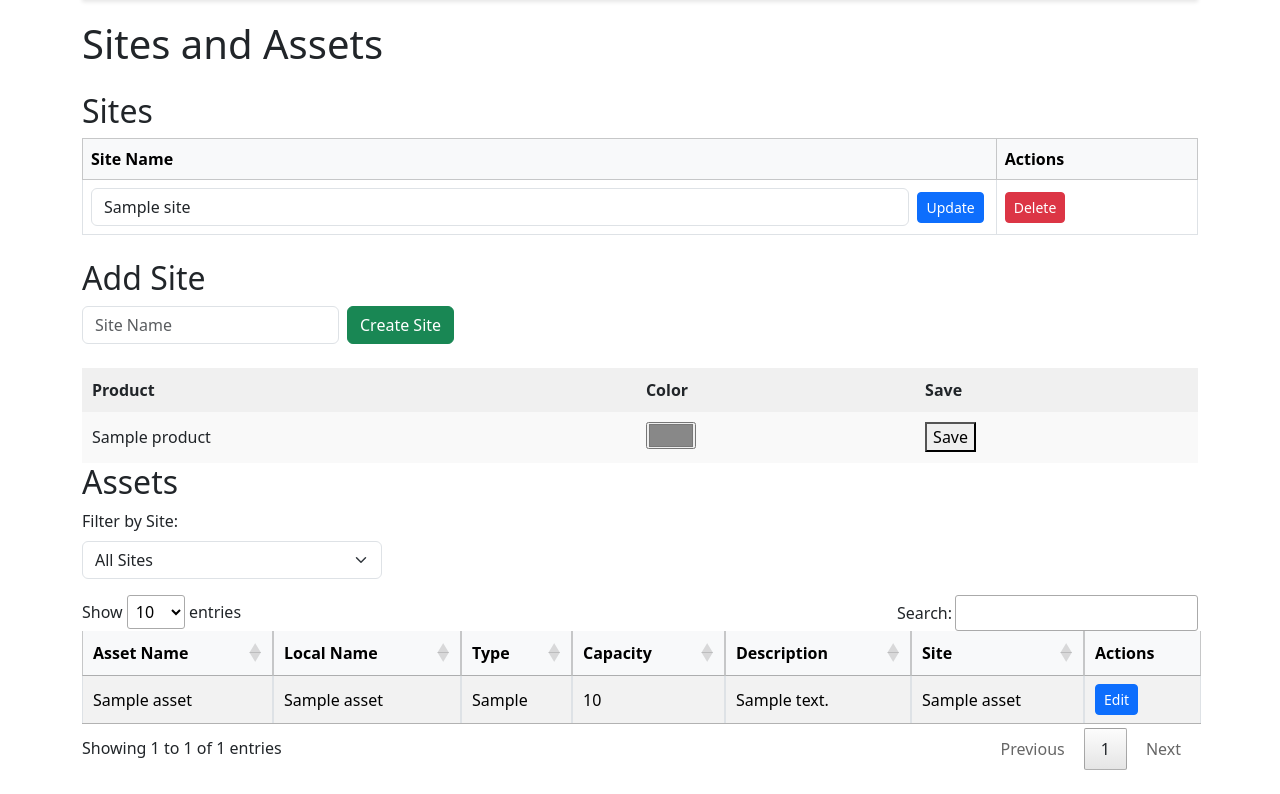
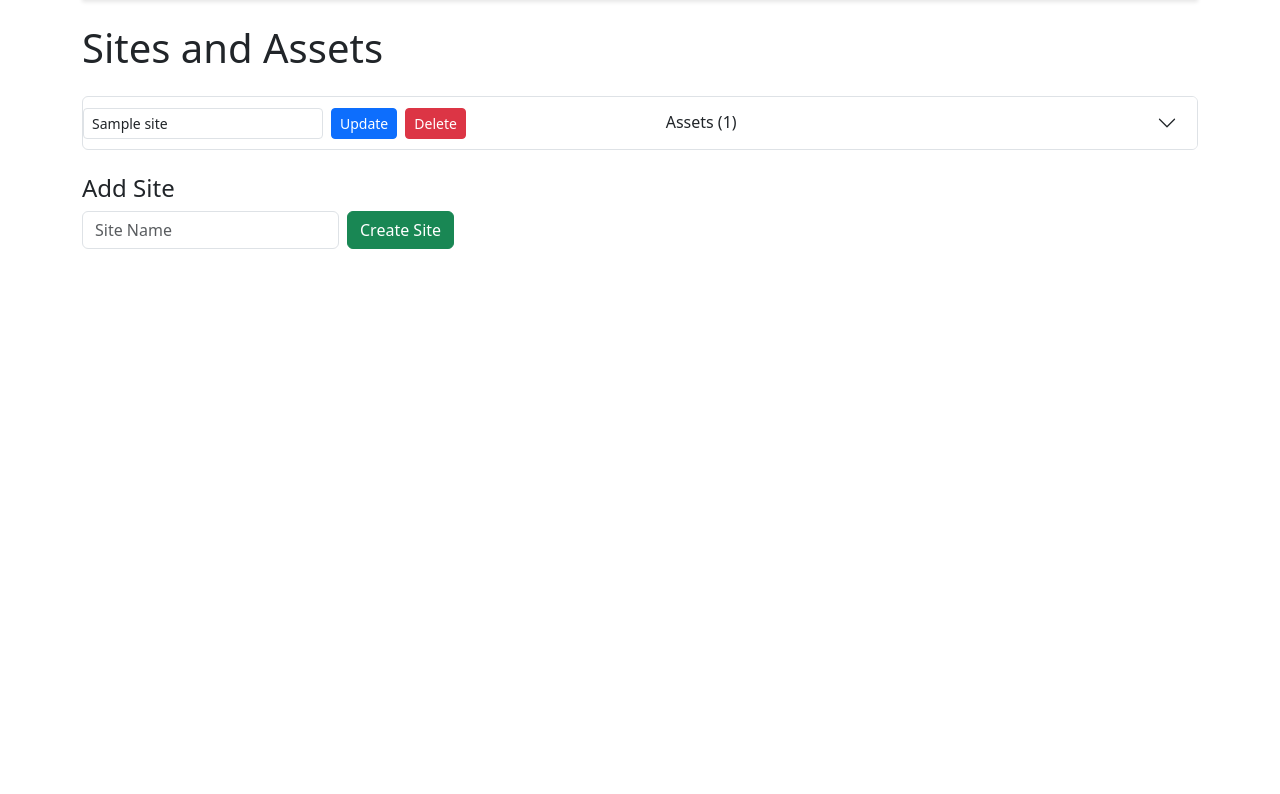
Before and after one commit to Quietsphere/flask-sql-viewer, a Flask app: template templates/admin_sites.html in a window 1280 px wide. Shown: the part 68-862 px from the top of the page. After the commit the page ends 317 px from the top, so only its background shows below. Run offline with Flask 3, Linux system fonts and the light colour scheme; the template is opened without the code that fills it: most values are stand-ins (such as "Sample title", 1, 10 or a date in 2020); some libraries are stand-ins or nearby versions.

Commit message:
streamlined sites and assets

```diff
--- a/templates/admin_sites.html
+++ b/templates/admin_sites.html
@@ -5,18 +5,17 @@
     <title>Admin - Sites and Assets</title>
     <link rel="stylesheet" href="{{ url_for('static', filename='style.css') }}">
     <link href="https://cdn.jsdelivr.net/npm/bootstrap@5.3.3/dist/css/bootstrap.min.css" rel="stylesheet">
-    <link rel="stylesheet" href="https://cdn.datatables.net/1.13.6/css/jquery.dataTables.min.css">
-    <link rel="stylesheet" href="https://cdn.datatables.net/rowgroup/1.3.1/css/rowGroup.dataTables.min.css">
     <style>
-        td, th {
-            vertical-align: middle !important;
-        }
+        td, th { vertical-align: middle !important; }
+        .accordion-button:not(.collapsed) { background-color: #e7f1ff; }
+        .table-sm td, .table-sm th { padding: .4rem; }
+        .site-header-actions { gap: .25rem; }
+        .site-header-form { display: flex; gap: .5rem; align-items: center; width: 100%; }
     </style>
 </head>
 <body class="container py-4">
 
-
-    <nav>
+    <nav class="mb-4">
         <a href="/">Dashboard</a>
         <a href="/transactions">Transactions</a>
         <a href="/tanklevels">Tank Levels</a>
@@ -27,7 +26,6 @@
         {% endif %}
         <a href="/logout">Logout</a>
     </nav>
-
 
     <h1 class="mb-4">Sites and Assets</h1>
 
@@ -42,40 +40,121 @@
       {% endif %}
     {% endwith %}
 
-<!-- SITES TABLE -->
-<h2>Sites</h2>
-<table class="table table-bordered mb-4" id="sites-table">
-  <thead class="table-light">
+    <div class="accordion" id="sitesAssetsAccordion">
+      {% for site in sites %}
+        <div class="accordion-item">
+          <h2 class="accordion-header" id="heading{{ site.SiteID }}">
+            <div class="d-flex site-header-form">
+              <form method="post" action="{{ url_for('admin_sites') }}" class="d-flex align-items-center w-100" style="gap: 0.5rem;">
+                <input type="hidden" name="edit_site_id" value="{{ site.SiteID }}">
+                <input type="text" name="edit_site_name" value="{{ site.SiteName }}" class="form-control form-control-sm" required style="max-width: 240px; min-width: 120px;">
+                <button type="submit" name="form_type" value="edit_site" class="btn btn-sm btn-primary" title="Update Site">Update</button>
+                <button type="submit" name="form_type" value="delete_site" class="btn btn-sm btn-danger" title="Delete Site"
+                        onclick="return confirm('Delete this site?');">Delete</button>
+              </form>
+              <button class="accordion-button collapsed ms-2 flex-shrink-1" type="button" data-bs-toggle="collapse"
+                      data-bs-target="#collapse{{ site.SiteID }}" aria-expanded="false"
+                      aria-controls="collapse{{ site.SiteID }}">
+                <span class="ms-2">Assets ({{ assets | selectattr('SiteID', 'equalto', site.SiteID) | list | length }})</span>
+              </button>
+            </div>
+          </h2>
+          <div id="collapse{{ site.SiteID }}" class="accordion-collapse collapse"
+               aria-labelledby="heading{{ site.SiteID }}" data-bs-parent="#sitesAssetsAccordion">
+            <div class="accordion-body p-0">
+              <table class="table mb-0 table-sm align-middle">
+                <thead>
                   <tr>
-      <th>Site Name</th>
+                    <th>Asset Name</th>
+                    <th>Local Name</th>
+                    <th>Type</th>
+                    <th>Capacity</th>
+                    <th>Description</th>
+                    <th>Company</th>
                     <th>Actions</th>
                   </tr>
                 </thead>
                 <tbody>
-    {% for site in sites %}
+                  {% for asset in assets if asset.SiteID == site.SiteID %}
                   <tr>
+                    <td>{{ asset.AssetName }}</td>
+                    <td>{{ asset.LocalName }}</td>
+                    <td>{{ asset.AssetType }}</td>
+                    <td>{{ asset.Capacity }}</td>
+                    <td>{{ asset.Description }}</td>
+                    <td>{{ asset.CompanyName or '' }}</td>
                     <td>
-        <form method="post" action="{{ url_for('admin_sites') }}" class="d-flex align-items-center">
-          <input type="hidden" name="form_type" value="edit_site">
-          <input type="hidden" name="edit_site_id" value="{{ site.SiteID }}">
-          <input type="text" name="edit_site_name" value="{{ site.SiteName }}" class="form-control me-2" required>
-          <button type="submit" class="btn btn-sm btn-primary me-1">Update</button>
-        </form>
-      </td>
-      <td>
-        <form method="post" action="{{ url_for('admin_sites') }}" onsubmit="return confirm('Delete this site?');">
-          <input type="hidden" name="form_type" value="delete_site">
-          <input type="hidden" name="delete_site_id" value="{{ site.SiteID }}">
-          <button type="submit" class="btn btn-sm btn-danger">Delete</button>
-        </form>
+                      <button class="btn btn-sm btn-primary" data-bs-toggle="modal"
+                              data-bs-target="#editAssetModal{{ asset.AssetID }}">
+                        Edit
+                      </button>
                     </td>
                   </tr>
                   {% endfor %}
                 </tbody>
               </table>
+            </div>
+          </div>
+        </div>
+      {% endfor %}
 
-<!-- NEW SITE -->
-<h2>Add Site</h2>
+      {# Unassigned assets panel #}
+      {% set unassigned_assets = assets | selectattr("SiteID", "==", None) | list %}
+      {% if unassigned_assets %}
+        <div class="accordion-item">
+          <h2 class="accordion-header" id="headingUnassigned">
+            <div class="d-flex site-header-form">
+              <span class="flex-grow-1 fw-bold">Unassigned</span>
+              <button class="accordion-button collapsed flex-shrink-1" type="button" data-bs-toggle="collapse"
+                      data-bs-target="#collapseUnassigned" aria-expanded="false"
+                      aria-controls="collapseUnassigned">
+                <span class="ms-2">Assets ({{ unassigned_assets | length }})</span>
+              </button>
+            </div>
+          </h2>
+          <div id="collapseUnassigned" class="accordion-collapse collapse"
+               aria-labelledby="headingUnassigned" data-bs-parent="#sitesAssetsAccordion">
+            <div class="accordion-body p-0">
+              <table class="table mb-0 table-sm align-middle">
+                <thead>
+                  <tr>
+                    <th>Asset Name</th>
+                    <th>Local Name</th>
+                    <th>Type</th>
+                    <th>Capacity</th>
+                    <th>Description</th>
+                    <th>Company</th>
+                    <th>Actions</th>
+                  </tr>
+                </thead>
+                <tbody>
+                  {% for asset in unassigned_assets %}
+                  <tr>
+                    <td>{{ asset.AssetName }}</td>
+                    <td>{{ asset.LocalName }}</td>
+                    <td>{{ asset.AssetType }}</td>
+                    <td>{{ asset.Capacity }}</td>
+                    <td>{{ asset.Description }}</td>
+                    <td>{{ asset.CompanyName or '' }}</td>
+                    <td>
+                      <button class="btn btn-sm btn-primary" data-bs-toggle="modal"
+                              data-bs-target="#editAssetModal{{ asset.AssetID }}">
+                        Edit
+                      </button>
+                    </td>
+                  </tr>
+                  {% endfor %}
+                </tbody>
+              </table>
+            </div>
+          </div>
+        </div>
+      {% endif %}
+    </div>
+
+    <!-- ADD NEW SITE -->
+    <div class="mt-4">
+      <h4>Add Site</h4>
       <form method="post" action="{{ url_for('admin_sites') }}" class="row g-2 mb-4">
           <input type="hidden" name="form_type" value="create_site">
           <div class="col-auto">
@@ -85,78 +164,9 @@
               <button type="submit" class="btn btn-success">Create Site</button>
           </div>
       </form>
-
-<form method="post" action="{{ url_for('admin_products') }}">
-  <table>
-    <tr>
-      <th>Product</th>
-      <th>Color</th>
-      <th>Save</th>
-    </tr>
-    {% for product in products %}
-    <tr>
-      <td>{{ product.ProductName }}</td>
-      <td>
-        <input type="color" name="color_hex_{{ product.ProductName|e }}" value="{{ product.ColorHex or '#cccccc' }}">
-      </td>
-      <td>
-        <button type="submit" name="product_name" value="{{ product.ProductName }}">Save</button>
-      </td>
-    </tr>
-    {% endfor %}
-  </table>
-  <input type="hidden" name="form_type" value="update_product_color">
-</form>
-
-
-<!-- FILTER -->
-<h2>Assets</h2>
-<div class="mb-3">
-    <label for="siteFilter" class="form-label">Filter by Site:</label>
-    <select id="siteFilter" class="form-select" style="max-width: 300px;">
-        <option value="">All Sites</option>
-        <option value="Unassigned">Unassigned Only</option>
-        {% for site in sites %}
-        <option value="{{ site.SiteName }}">{{ site.SiteName }}</option>
-        {% endfor %}
-    </select>
     </div>
 
-<!-- ASSETS TABLE -->
-<table id="assets-table" class="table table-striped table-bordered">
-  <thead class="table-light">
-    <tr>
-      <th>Asset Name</th>
-      <th>Local Name</th>
-      <th>Type</th>
-      <th>Capacity</th>
-      <th>Description</th>
-      <th style="display:none;">Site Group</th>
-      <th>Site</th>
-      <th>Actions</th>
-    </tr>
-  </thead>
-  <tbody>
-    {% for asset in assets %}
-    <tr>
-      <td>{{ asset.AssetName }}</td>
-      <td>{{ asset.LocalName }}</td>
-      <td>{{ asset.AssetType }}</td>
-      <td>{{ asset.Capacity }}</td>
-      <td>{{ asset.Description }}</td>
-      <td style="display:none;">{{ asset.SiteName or 'Unassigned' }}</td>
-      <td>{{ asset.SiteName or 'Unassigned' }}</td>
-      <td>
-        <button class="btn btn-sm btn-primary" data-bs-toggle="modal" data-bs-target="#editAssetModal{{ asset.AssetID }}">
-          Edit
-        </button>
-      </td>
-    </tr>
-    {% endfor %}
-  </tbody>
-</table>
-
-<!-- MODALS RENDERED BELOW -->
+    <!-- MODALS FOR EDITING ASSETS (unchanged) -->
     {% for asset in assets %}
     <div class="modal fade" id="editAssetModal{{ asset.AssetID }}" tabindex="-1" aria-labelledby="editAssetLabel{{ asset.AssetID }}" aria-hidden="true">
       <div class="modal-dialog">
@@ -198,13 +208,11 @@
                 <label for="company_name_{{ asset.AssetID }}" class="form-label">Company (optional)</label>
                 <input list="company_list" name="company_name" id="company_name_{{ asset.AssetID }}" class="form-control" value="{{ asset.CompanyName or '' }}">
               </div>
-
               <datalist id="company_list">
                 {% for name in company_names %}
                   <option value="{{ name }}">
                 {% endfor %}
               </datalist>
-
             </div>
             <div class="modal-footer">
               <button type="submit" class="btn btn-success">Save Changes</button>
@@ -216,31 +224,6 @@
     </div>
     {% endfor %}
 
-<!-- Scripts -->
-<script src="https://code.jquery.com/jquery-3.7.0.min.js"></script>
     <script src="https://cdn.jsdelivr.net/npm/bootstrap@5.3.3/dist/js/bootstrap.bundle.min.js"></script>
-<script src="https://cdn.datatables.net/1.13.6/js/jquery.dataTables.min.js"></script>
-<script src="https://cdn.datatables.net/rowgroup/1.3.1/js/dataTables.rowGroup.min.js"></script>
-<script>
-  $(document).ready(function () {
-    var table = $('#assets-table').DataTable({
-      order: [[5, 'asc']],
-      pageLength: 10,
-      rowGroup: {
-        dataSrc: 5
-      },
-      columnDefs: [
-        { targets: 5, visible: false },
-        { targets: 7, orderable: false }
-      ]
-    });
-
-    $('#siteFilter').on('change', function () {
-      var val = this.value;
-      table.column(5).search(val === 'Unassigned' ? '^Unassigned$' : val, true, false).draw();
-    });
-  });
-</script>
-
 </body>
 </html>
```
Lines whose indentation alone changed are shown as unchanged.
